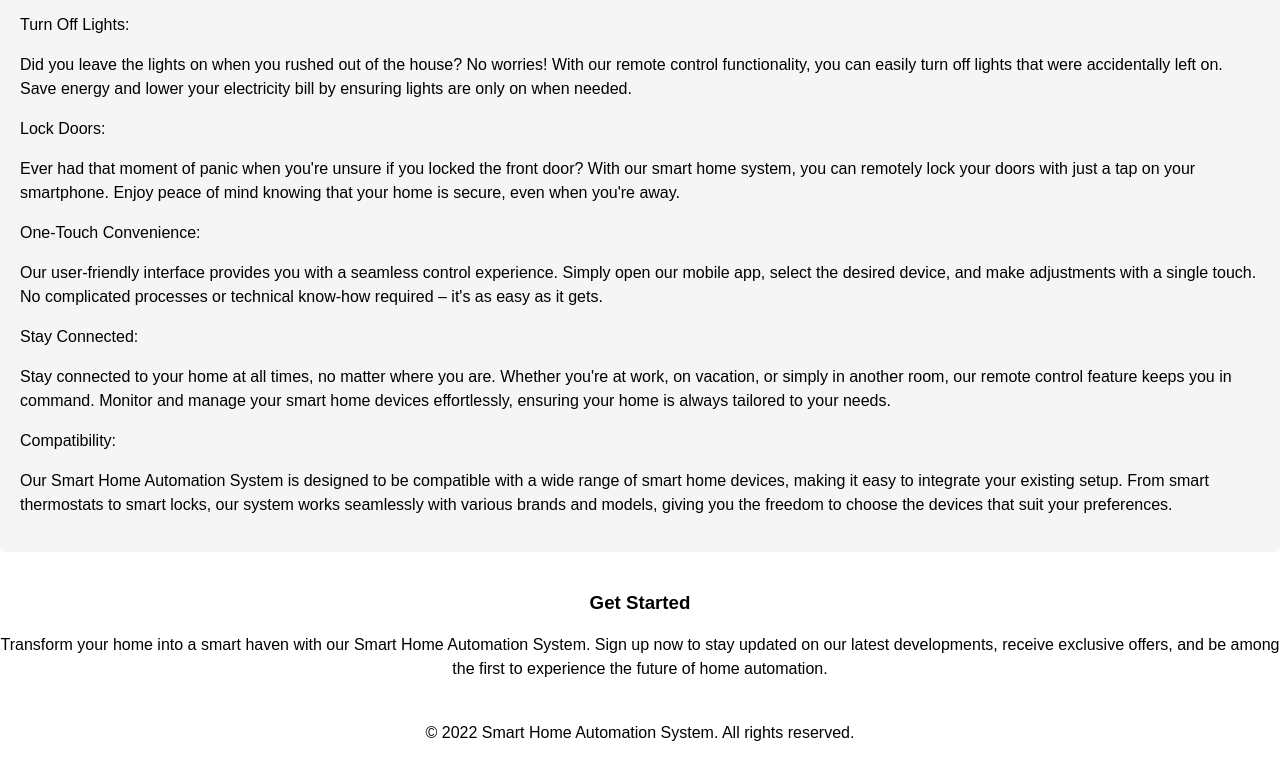
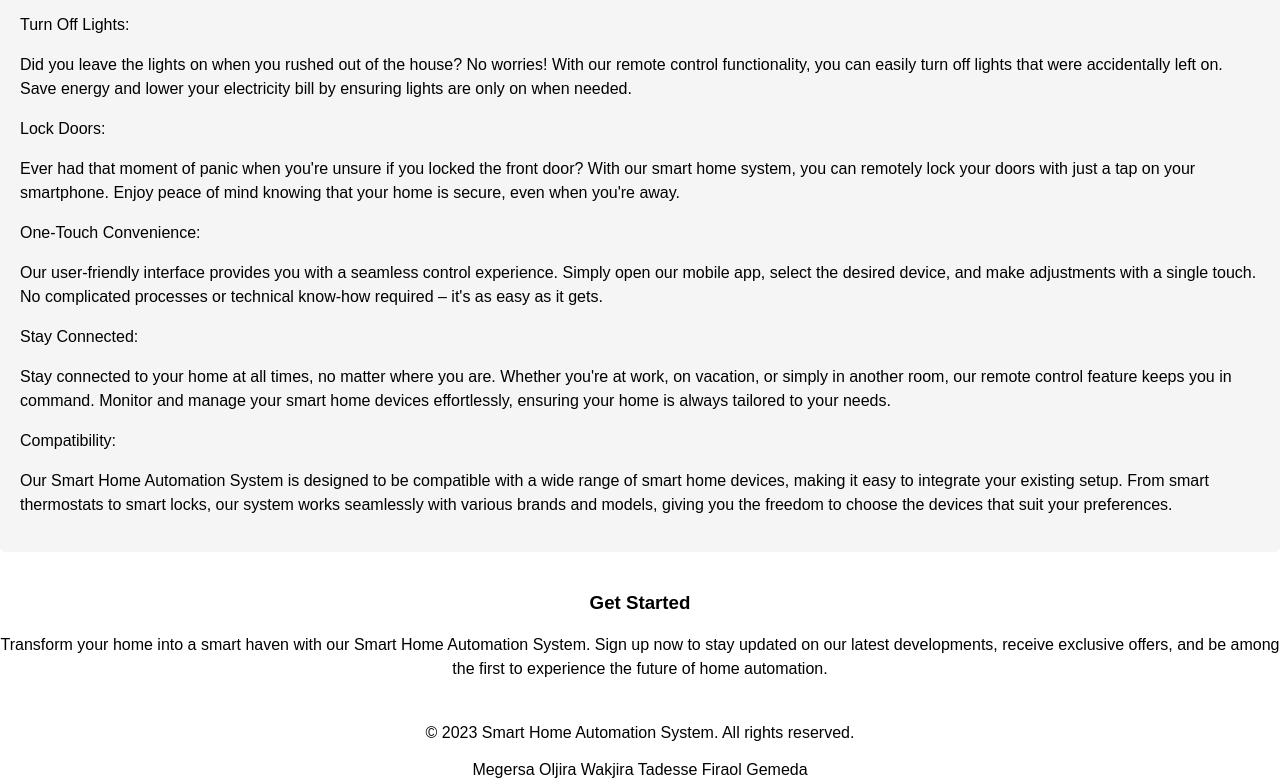
Before and after one commit to Gatjuat-Wicteat-Riek/Landing-Page, a plain HTML site: page Remote Control.html in a window 1280 px wide. Shown: the part 548-1327 px from the top of the page. Drawn offline with Linux system fonts and the light colour scheme; a script that the page names is missing.

Commit message:
Update Remote Control.html

```diff
--- a/Remote Control.html
+++ b/Remote Control.html
@@ -47,7 +47,10 @@
   </section>
 
   <footer>
-    <p>© 2022 Smart Home Automation System. All rights reserved.</p>
+    <p>© 2023 Smart Home Automation System. All rights reserved.</p>
+    Megersa Oljira
+    Wakjira Tadesse
+    Firaol Gemeda
   </footer>
 
   <!-- Add your JavaScript code here -->
```
